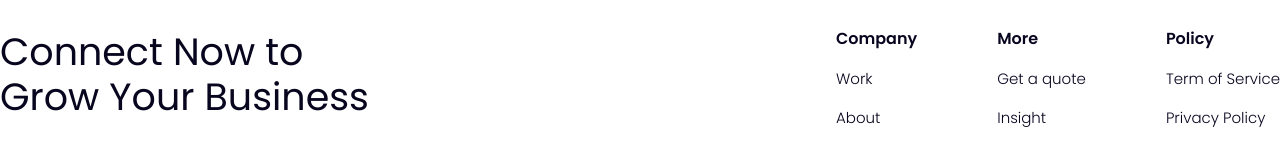
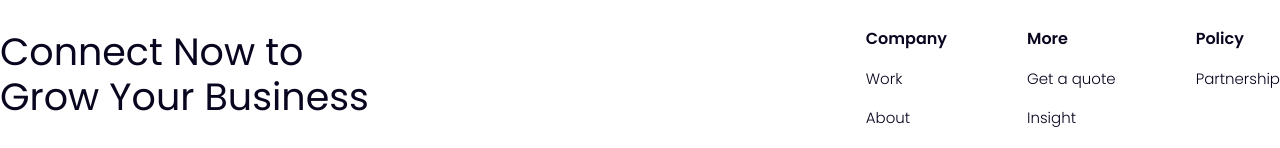
Before and after one commit to Abayomzee/elan-haus, a React (Create React App) app: page / in a window 1280 px wide. Shown: the part 5836-5984 px from the top of the page. Built offline with nearby package versions, Linux system fonts and the light colour scheme.

Commit message:
fix: footer link

```diff
--- a/src/Components/Organisms/Footer/Footer.tsx
+++ b/src/Components/Organisms/Footer/Footer.tsx
@@ -100,12 +100,12 @@ const Footer: React.FC<Props> = () => {
                 className="h-12 max-width-430"
                 text="Policy"
               />
-              <Link to="/" className="l l-2">
+              {/* <Link to="/" className="l l-2">
                 Term of Service
               </Link>
               <Link to="/" className="l l-2">
                 Privacy Policy
-              </Link>
+              </Link> */}
               {/* <Link to="#" className="l l-2">
                 Partnership
               </Link> */}
```
